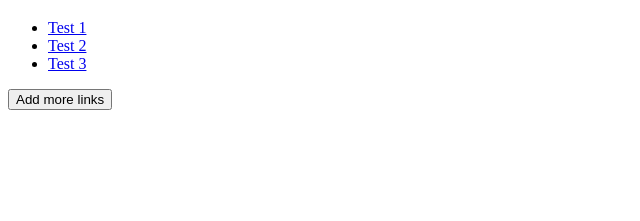
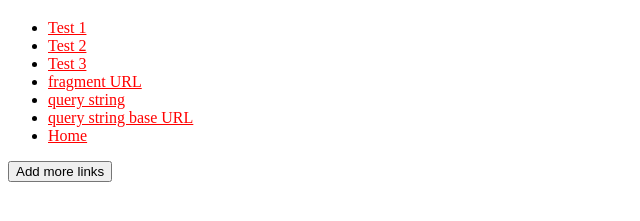
Before and after one commit to nickFalcone/test-hover-fetch, a website: page index.html in a window 1280 px wide. Shown: the part 61-282 px from the top of the page, without its empty margins (0-640 px from the left). Drawn offline with Linux system fonts and the light colour scheme.

Commit message:
Add tests for expected initial behavior when links are hovered

```diff
--- a/index.html
+++ b/index.html
@@ -1,16 +1,51 @@
 <!DOCTYPE html>
 <html>
   <head>
-    <meta charset="UTF-8">
+    <meta charset="UTF-8" />
     <title>title</title>
     <script async defer src="bundle.js" type="module"></script>
+    <style>
+      a {
+        color: red;
+      }
+
+      a:hover {
+        color: green;
+      }
+    </style>
   </head>
   <body>
     <h1>hover-fetch</h1>
     <ul class="list-of-links">
-      <li><a href="https://stackoverflow.com/">Test 1</a></li>
-      <li><a href="http://browserify.org/">Test 2</a></li>
-      <li><a href="https://pi-hole.net/">Test 3</a></li>
+      <li>
+        <a href="https://stackoverflow.com/" class="stack-overflow"
+          >Test 1</a
+        >
+      </li>
+      <li>
+        <a href="http://browserify.org/" class="browserify">Test 2</a>
+      </li>
+      <li>
+        <a href="https://pi-hole.net/" class="pi-hole">Test 3</a>
+      </li>
+      <li>
+        <a href="https://pi-hole.net/#foo" class="pi-hole"
+          >fragment URL</a
+        >
+      </li>
+      <li>
+        <a
+          href="https://example.com/?abc=123&doremi=abc"
+          class="query-string"
+          >query string</a
+        >
+      </li>
+      <li>
+        <a href="https://example.com/" class="base"
+          >query string base URL</a
+        >
+      </li>
+      <li><a href="/" class="home">Home</a></li>
     </ul>
     <button id="addLinks">Add more links</button>
   </body>
--- a/package.json
+++ b/package.json
@@ -3,6 +3,7 @@
   "version": "1.0.0",
   "scripts": {
     "dev": "browserify app.js -o bundle.js && http-server",
+    "test": "jest",
     "deploy": "browserify app.js -o bundle.js && surge --domain hover-fetch.surge.sh"
   },
   "dependencies": {
@@ -13,6 +14,10 @@
     "eslint-config-airbnb-base": "^14.2.1",
     "eslint-plugin-import": "^2.22.1",
     "http-server": "^0.12.3",
+    "jest": "^26.6.3",
+    "jest-puppeteer": "^4.4.0",
+    "jsdom": "^16.4.0",
+    "puppeteer": "^7.0.4",
     "surge": "^0.21.7"
   }
 }
```
Also changed, not shown: app.test.js (+122 -1 lines), jest-puppeteer.config.js (added, +7 -0 lines), jest.config.js (added, +8 -0 lines), .eslintrc.json, README.md, 1 other file.
